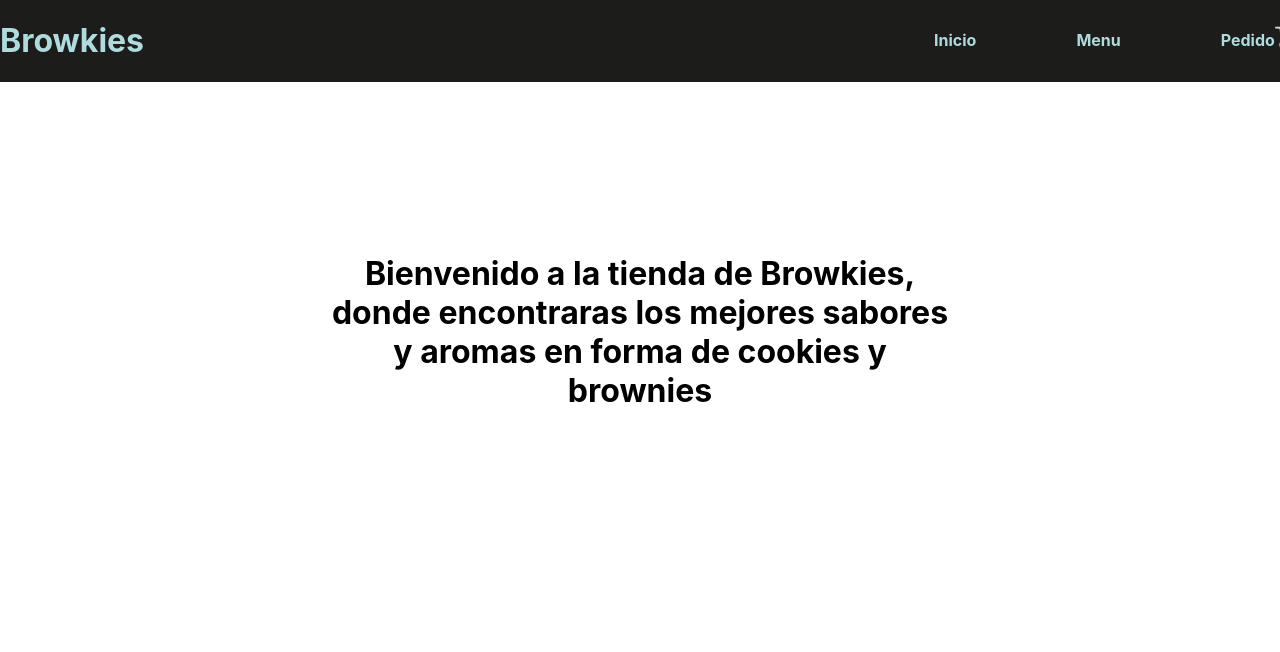
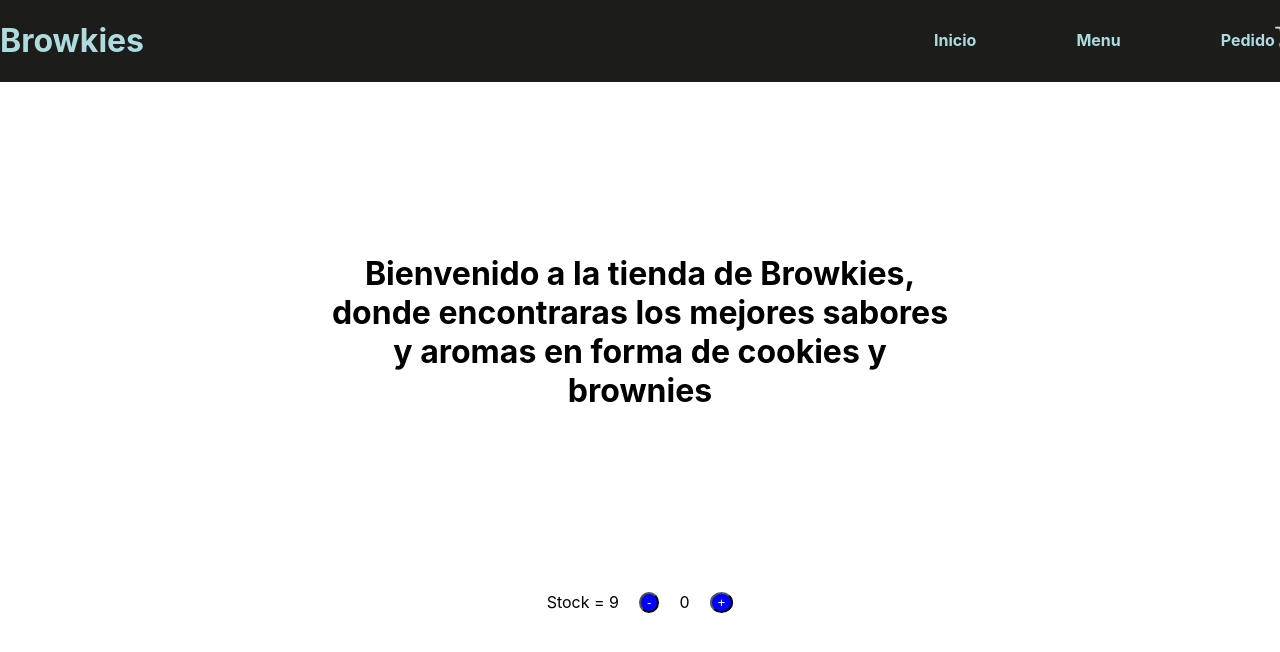
Before and after one commit to nelsonjcamacaro/browkies-ar, a React (Create React App) app: page / in a window 1280 px wide. Shown: the top 652 px of the page. Built offline with nearby package versions, Linux system fonts and the light colour scheme.

Commit message:
incorporacion de boton contador mas stock que va descontando

```diff
--- a/src/App.css
+++ b/src/App.css
@@ -1,4 +1,4 @@
-.App {
+/* .App {
   text-align: center;
 }
 
@@ -35,7 +35,7 @@
   to {
     transform: rotate(360deg);
   }
-}
+} */
 
 .main-header{
   background-color: #1c1c1b;
@@ -80,3 +80,24 @@
   width: 50%;
   text-align: center;
 }
+
+.sum-or-rest-Button{
+  background-color: blue;
+  color: white;
+  border-radius: 50%;;
+
+  /* display: flex;
+  justify-content: center; */
+}
+
+.counterButtons{
+  display: flex;
+  justify-content:center;
+  /* border-style: solid; */
+  /* width: 50%; */
+  /* height: 200px; */
+}
+
+.margins{
+  margin:10px;
+}
--- a/src/App.js
+++ b/src/App.js
@@ -1,12 +1,14 @@
-import logo from './logo.svg';
 import './App.css';
 import Navbar from './components/NavBar'
 import ItemListContainer from './components/ItemListContainer';
+import ItemCount from './components/ItemCount';
+
 function App() {
   return (
     <>
       < Navbar />
       < ItemListContainer />
+      < ItemCount />
     </>
   );
 }
--- /dev/null
+++ b/src/components/ItemCount.js
@@ -0,0 +1,28 @@
+import { useState } from 'react';
+
+
+function ItemCount (){
+    const [count, setCount] = useState(0)
+    const [stock, setStock] = useState(9)
+
+    const plusClick = ()=>{
+        stock > 0 ? setCount(count + 1) : setCount (count)
+        stock > 0 ? setStock( stock -1 ) : setCount (count)
+    }
+
+    const lessClick = ()=>{
+        count  < 1 ? setCount (count * 0) : setCount (count- 1)
+        count > 0 ? setStock( stock  + 1 ) : setStock (stock)
+    }
+
+    return (
+            <div className ="counterButtons">
+                <span className=" margins "> Stock = {stock} </span>
+                <button className="sum-or-rest-Button margins" onClick={lessClick}>-</button>
+                <span className=" margins "> {count} </span>
+                <button className="sum-or-rest-Button margins" onClick={plusClick}>+</button>
+            </div>
+        )
+}
+
+export default ItemCount;
```
